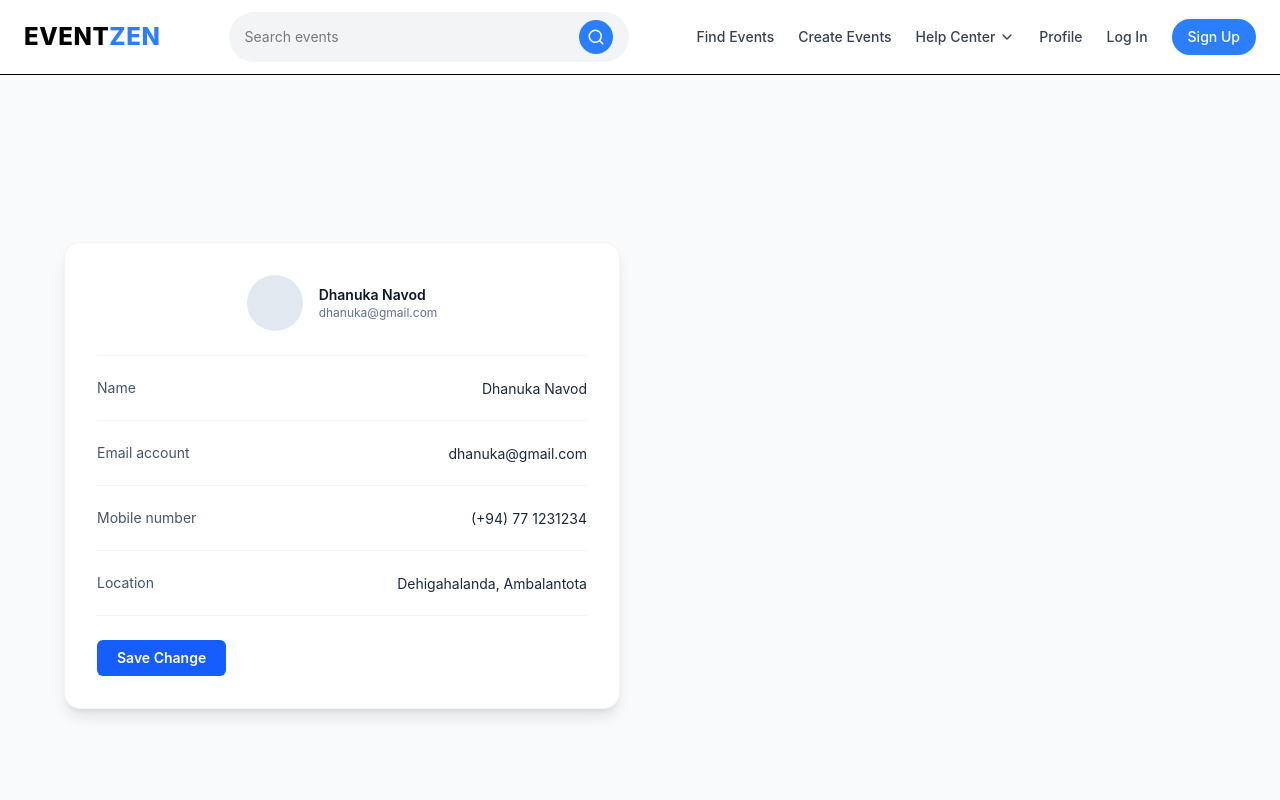
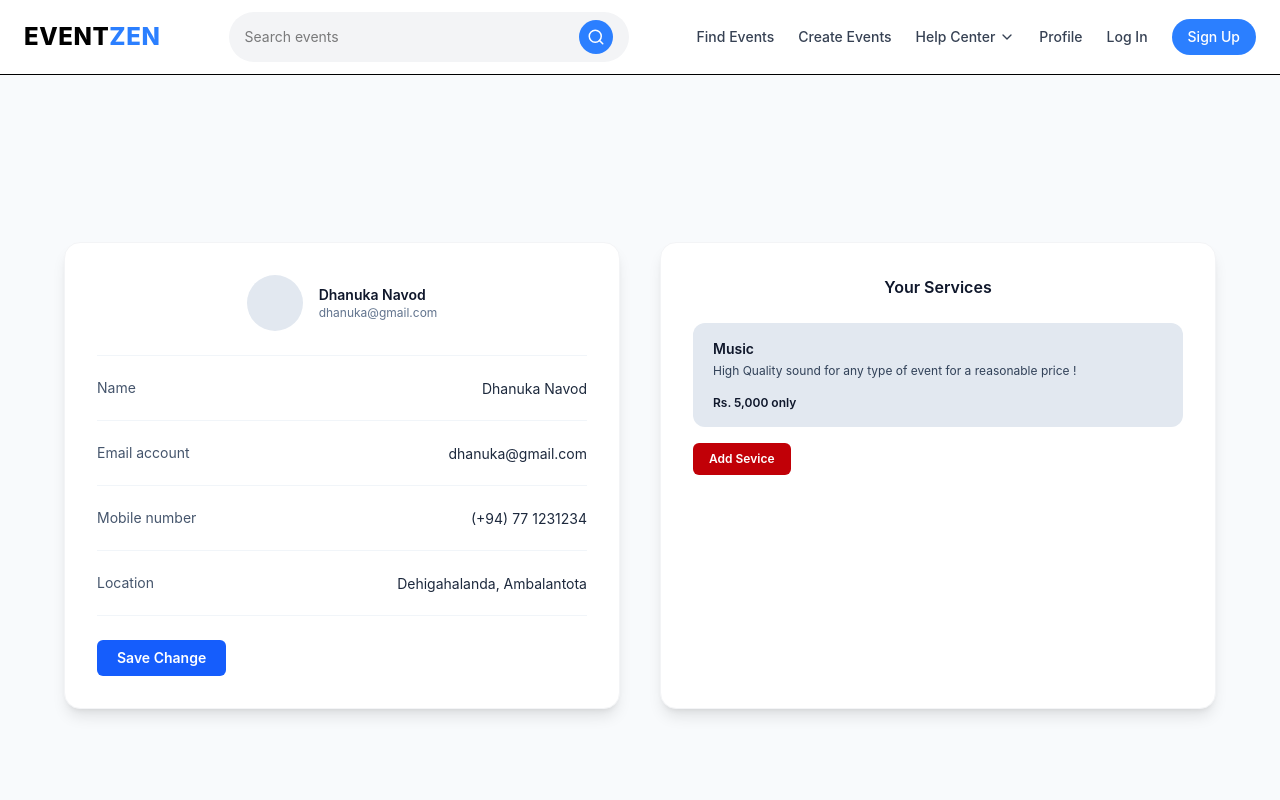
Before and after one commit to Event-Zen/eventzen-frontend, a React (Vite) app: page /vendor-profile in a window 1280 px wide. Shown: the top 800 px of the page. Built offline with nearby package versions, Linux system fonts and the light colour scheme.

Commit message:
Add services fo the vendor profile

```diff
--- a/src/components/Header.tsx
+++ b/src/components/Header.tsx
@@ -8,9 +8,17 @@ const Header = () => {
 
         {/* Logo */}
         <div className="flex items-center space-x-2">
-          <h1 className="text-2xl font-extrabold tracking-wide">
-            EVENT<span className="text-blue-500">ZEN</span>
-          </h1>
+          <Link
+            to="/"
+            className="group transition-all duration-300 transform hover:-translate-y-0.5"
+          >
+            <h1 className="text-2xl font-extrabold tracking-wide group-hover:text-gray-700">
+              EVENT
+              <span className="text-blue-500 transition-colors group-hover:text-blue-600">
+                ZEN
+              </span>
+            </h1>
+          </Link>
         </div>
 
         {/* Search Bar */}
@@ -27,7 +35,6 @@ const Header = () => {
 
         {/* Navigation */}
         <nav className="flex items-center space-x-6 text-sm font-medium text-gray-700">
-
           <Link to="/" className="hover:text-blue-500 transition">
             Find Events
           </Link>
@@ -55,7 +62,6 @@ const Header = () => {
           >
             Sign Up
           </Link>
-
         </nav>
       </div>
     </header>
--- a/src/pages/VendorProfilePage.tsx
+++ b/src/pages/VendorProfilePage.tsx
@@ -6,6 +6,13 @@ type Vendor = {
   mobile: string;
   location: string;
   avatarUrl?: string;
+};
+
+type VendorService = {
+  id: string;
+  title: string;
+  description: string;
+  price: string;
 };
 
 function FieldRow({ label, value }: { label: string; value: string }) {
@@ -28,6 +35,15 @@ export default function VendorProfilePage() {
     location: "Dehigahalanda, Ambalantota",
     avatarUrl: "",
   };
+
+  const services: VendorService[] = [
+    {
+      id: "1",
+      title: "Music",
+      description: "High Quality sound for any type of event for a reasonable price !",
+      price: "Rs. 5,000 only",
+    },
+  ];
 
   return (
     <div className="min-h-screen bg-slate-50 flex items-center justify-center px-4">
@@ -62,6 +78,29 @@ export default function VendorProfilePage() {
               </button>
             </div>
           </div>
+          <div className="rounded-2xl bg-white p-8 shadow-lg border border-gray-100">
+            <h2 className="text-center font-semibold text-slate-900">Your Services</h2>
+
+            <div className="mt-6 space-y-4">
+              {services.map((s) => (
+                <div
+                  key={s.id}
+                  className="rounded-xl bg-slate-200 px-5 py-4 text-slate-900"
+                >
+                  <div className="text-sm font-semibold">{s.title}</div>
+                  <div className="mt-1 text-xs text-slate-700">{s.description}</div>
+                  <div className="mt-4 text-xs font-semibold">{s.price}</div>
+                </div>
+              ))}
+
+              <button
+                type="button"
+                className="inline-flex rounded-md bg-red-700 px-4 py-2 text-xs font-semibold text-white hover:bg-red-800"
+              >
+                Add Sevice
+              </button>
+            </div>
+          </div>
         </div>
       </div>
     </div>
```
